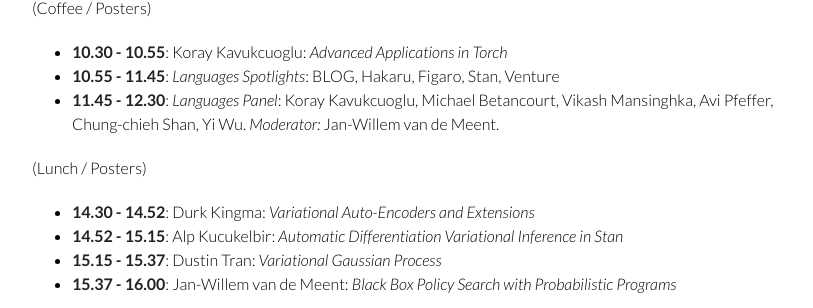
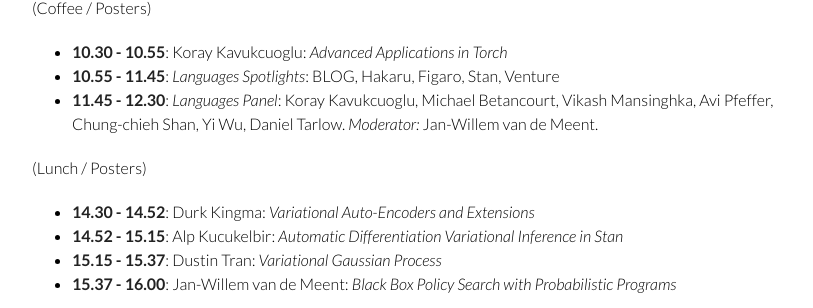
Before and after one commit to blackboxworkshop/blackboxworkshop.github.io, a Jekyll site: the page built from schedule/index.md, in a window 1280 px wide. Shown: the part 351-659 px from the top of the page, without its empty margins (233-1046 px from the left). Built offline with Jekyll 4.4.1, drawn with Linux system fonts in a browser that asks for light colours; Markdown is read by kramdown in place of the engine named in the settings.

Commit message:
Update index.md

```diff
--- a/schedule/index.md
+++ b/schedule/index.md
@@ -12,7 +12,7 @@ title: Schedule
 
 - **10.30 - 10.55**:  Koray Kavukcuoglu: *Advanced Applications in Torch*
 - **10.55 - 11.45**: *Languages Spotlights*: BLOG, Hakaru, Figaro, Stan, Venture
-- **11.45 - 12.30**: *Languages Panel*: Koray Kavukcuoglu, Michael Betancourt, Vikash Mansinghka, Avi Pfeffer, Chung-chieh Shan, Yi Wu. *Moderator:* Jan-Willem van de Meent.
+- **11.45 - 12.30**: *Languages Panel*: Koray Kavukcuoglu, Michael Betancourt, Vikash Mansinghka, Avi Pfeffer, Chung-chieh Shan, Yi Wu, Daniel Tarlow. *Moderator:* Jan-Willem van de Meent.
 
 (Lunch / Posters)
 
```
